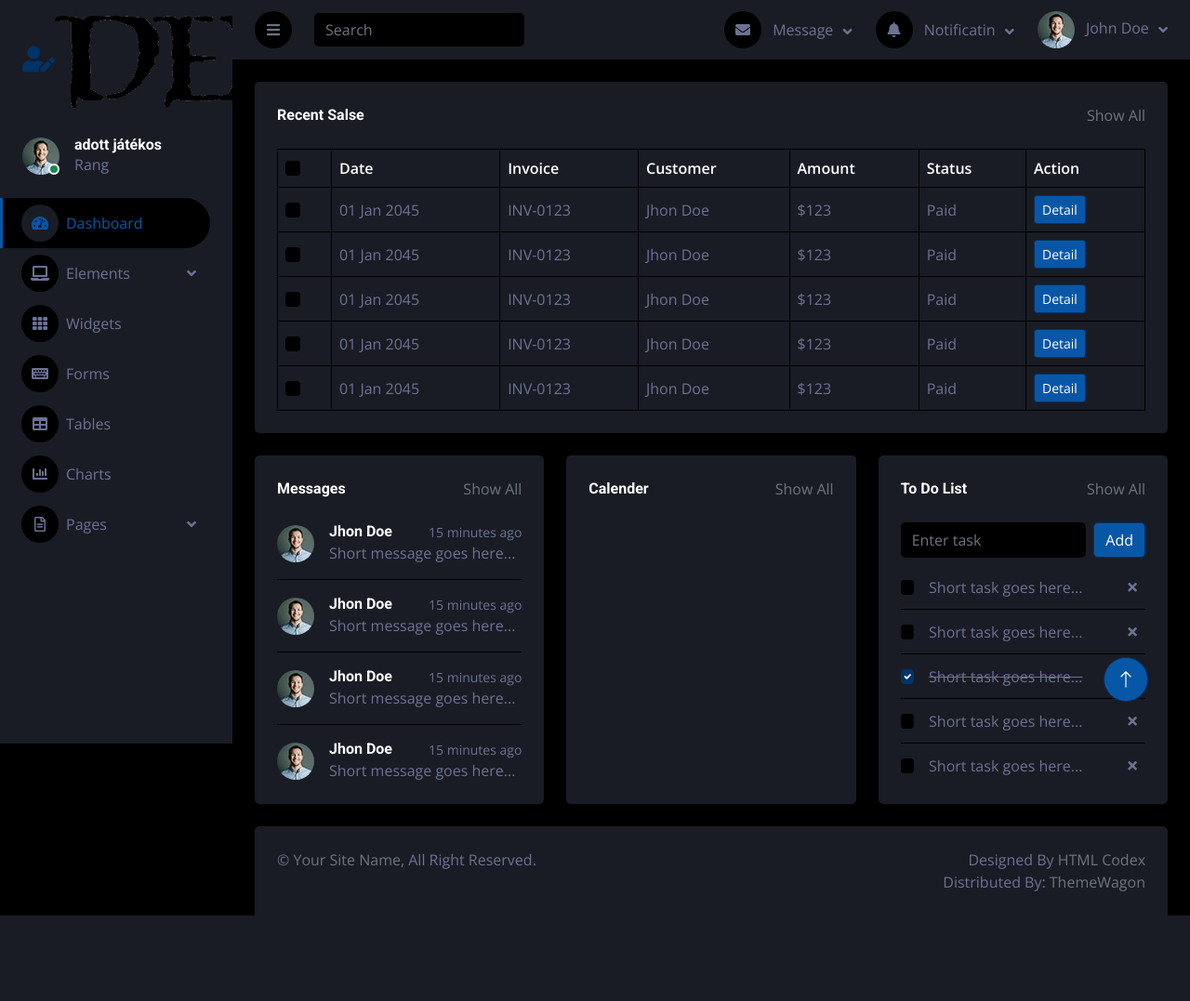
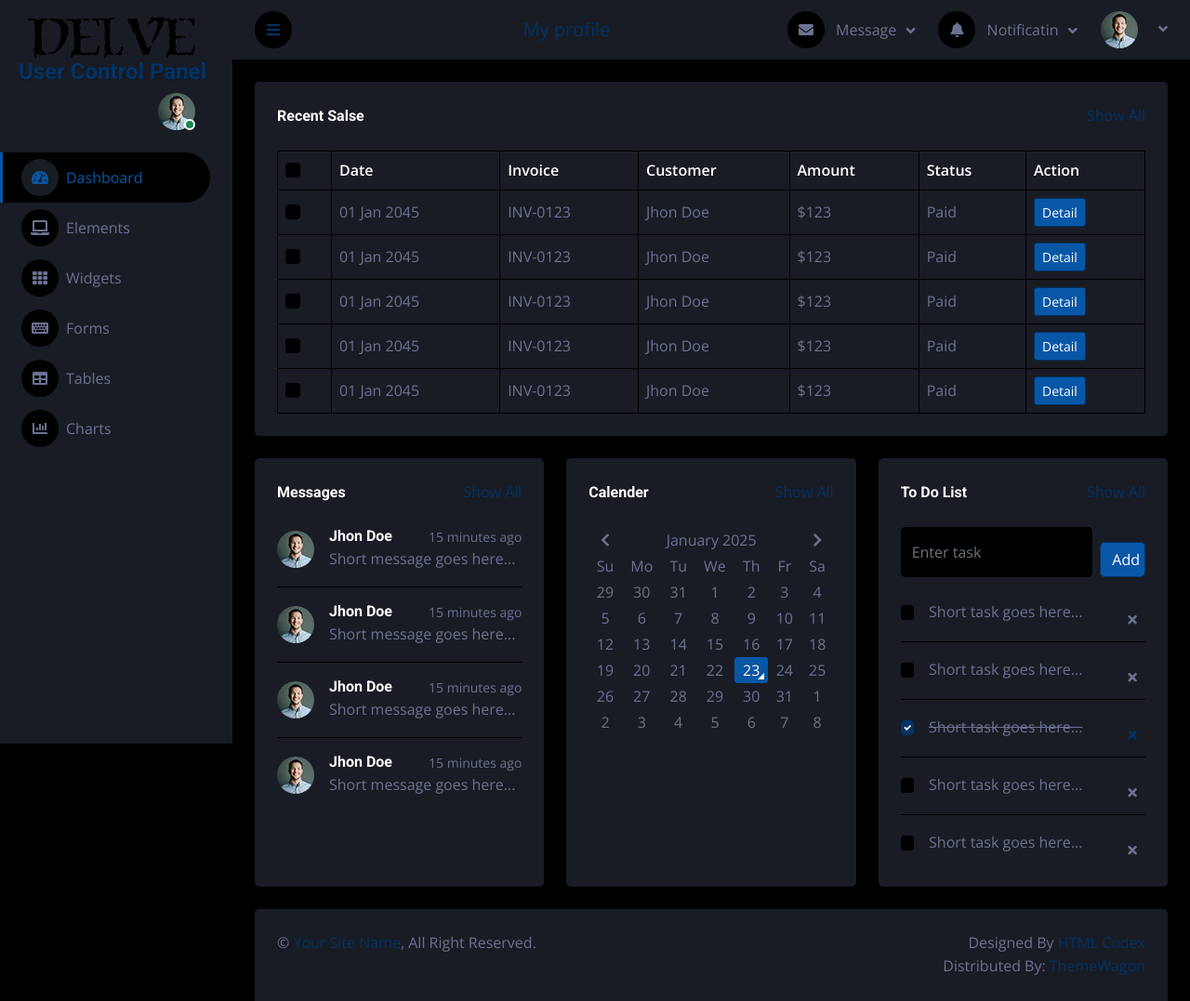
Before and after one commit to LeventeGitHUB2024/DELVE_Project_WebPackage, a PHP site: page /DELVE_Project_WebPackage/UCP.php in a window 1280 px wide. Shown: the whole page at 93% size. Before the commit the page ends 985 px from the top, so only its background shows below. Run offline with PHP 8.4, Linux system fonts and the light colour scheme; the visitor is signed in with stand-in values (Sample User, id 1); data comes from the database, SQL or seed files in the repository; some libraries are stand-ins or nearby versions.

Commit message:
egyéb haladások
design and design ideas take a long time

```diff
--- a/UCP.php
+++ b/UCP.php
@@ -53,40 +53,33 @@ $user = $stmt->fetch(PDO::FETCH_ASSOC);
         <!-- Sidebar Start -->
         <div class="sidebar pe-4 pb-3">
             <nav class="navbar bg-secondary navbar-dark">
-                <a href="#" class="navbar-brand mx-4 mb-3">
-                    <h3 class="text-primary"><i class="fa fa-user-edit me-2"><img src="./img/delve_logo.png" alt="Delve_logo" id="kep"></i>DELVE</h3>
-                </a>
+                <h3 class="text-primary"><img id='delvelogo' src="./img/delve_logo.png" alt="Delve_logo" id="kep"></i>User Control Panel</h3>
+                <a href="#" class="navbar-brand mx-4 mb-3"></a>
                 <div class="d-flex align-items-center ms-4 mb-4">
                     <div class="position-relative">
                         <img class="rounded-circle" src="img/user.jpg" alt="" style="width: 40px; height: 40px;">
                         <div class="bg-success rounded-circle border border-2 border-white position-absolute end-0 bottom-0 p-1"></div>
                     </div>
                     <div class="ms-3">
-                        <h6 class="mb-0">adott játékos</h6>
-                        <span>Rang</span>
+                        <h6 class="mt-3 fs-4"><?php echo htmlspecialchars($user['username']); ?></h6>
                     </div>
                 </div>
                 <div class="navbar-nav w-100">
                     <a href="index.html" class="nav-item nav-link active"><i class="fa fa-tachometer-alt me-2"></i>Dashboard</a>
                     <div class="nav-item dropdown">
-                        <a href="#" class="nav-link dropdown-toggle" data-bs-toggle="dropdown"><i class="fa fa-laptop me-2"></i>Elements</a>
-                        <div class="dropdown-menu bg-transparent border-0">
-                            <a href="button.html" class="dropdown-item">Buttons</a>
-                            <a href="typography.html" class="dropdown-item">Typography</a>
-                            <a href="element.html" class="dropdown-item">Other Elements</a>
-                        </div>
+                        <a href="#" class="nav-link" data-bs-toggle="dropdown"><i class="fa fa-laptop me-2"></i>Elements</a>
                     </div>
                     <a href="widget.html" class="nav-item nav-link"><i class="fa fa-th me-2"></i>Widgets</a>
                     <a href="form.html" class="nav-item nav-link"><i class="fa fa-keyboard me-2"></i>Forms</a>
                     <a href="table.html" class="nav-item nav-link"><i class="fa fa-table me-2"></i>Tables</a>
                     <a href="chart.html" class="nav-item nav-link"><i class="fa fa-chart-bar me-2"></i>Charts</a>
                     <div class="nav-item dropdown">
-                        <a href="#" class="nav-link dropdown-toggle" data-bs-toggle="dropdown"><i class="far fa-file-alt me-2"></i>Pages</a>
+                        <!--<a href="#" class="nav-link dropdown-toggle" data-bs-toggle="dropdown"><i class="far fa-file-alt me-2"></i>Pages</a>
                         <div class="dropdown-menu bg-transparent border-0">
                             <a href="signin.html" class="dropdown-item">Sign In</a>
                             <a href="signup.html" class="dropdown-item">Sign Up</a>
                             <a href="404.html" class="dropdown-item">404 Error</a>
-                            <a href="blank.html" class="dropdown-item">Blank Page</a>
+                            <a href="blank.html" class="dropdown-item">Blank Page</a>-->
                         </div>
                     </div>
                 </div>
@@ -105,9 +98,7 @@ $user = $stmt->fetch(PDO::FETCH_ASSOC);
                 <a href="#" class="sidebar-toggler flex-shrink-0">
                     <i class="fa fa-bars"></i>
                 </a>
-                <form class="d-none d-md-flex ms-4">
-                    <input class="form-control bg-dark border-0" type="search" placeholder="Search">
-                </form>
+                <p id="sitetitle"><p class="mx-auto navbar-brand text-primary">My profile</p></p>
                 <div class="navbar-nav align-items-center ms-auto">
                     <div class="nav-item dropdown">
                         <a href="#" class="nav-link dropdown-toggle" data-bs-toggle="dropdown">
@@ -175,12 +166,11 @@ $user = $stmt->fetch(PDO::FETCH_ASSOC);
                     <div class="nav-item dropdown">
                         <a href="#" class="nav-link dropdown-toggle" data-bs-toggle="dropdown">
                             <img class="rounded-circle me-lg-2" src="img/user.jpg" alt="" style="width: 40px; height: 40px;">
-                            <span class="d-none d-lg-inline-flex">John Doe</span>
+                            <span class="d-none d-lg-inline-flex"><?php echo htmlspecialchars($user['username']); ?></span>
                         </a>
                         <div class="dropdown-menu dropdown-menu-end bg-secondary border-0 rounded-0 rounded-bottom m-0">
-                            <a href="#" class="dropdown-item">My Profile</a>
                             <a href="#" class="dropdown-item">Settings</a>
-                            <a href="#" class="dropdown-item">Log Out</a>
+                            <a href="logout.php" class="dropdown-item">Log Out</a>
                         </div>
                     </div>
                 </div>
@@ -489,7 +479,7 @@ $user = $stmt->fetch(PDO::FETCH_ASSOC);
     <script src="lib/tempusdominus/js/tempusdominus-bootstrap-4.min.js"></script>
 
     <!-- Template Javascript -->
-    <script src="js/main.js"></script>
+    <script src="js/UCPmain.js"></script>
 </body>
 
 </html>
--- a/css/UCPstyle.css
+++ b/css/UCPstyle.css
@@ -287,3 +287,155 @@
     background: var(--dark);
     border-color: var(--primary);
 }
+
+/***  mésik styles.css  ***/
+
+body {
+    line-height: 1.6; /* olvashatóság növelése */
+}
+
+h1, h2, h3 {
+    color: #003366; /* sötétkék szín */
+    text-shadow: 1px 1px 2px rgba(0, 0, 0, 0.2); /* enyhe árnyék */
+}
+
+h3{
+    font-size: 1.5em;
+    margin-left: 20px;
+}
+
+#mainresz{
+    margin-top: 5em;
+    font-size: larger;
+}
+
+p {
+    margin: 10px 0;
+}
+
+a {
+    color: #003366; /* hivatkozások színe */
+    text-decoration: none;
+}
+
+a:hover {
+    text-decoration: none; /* hivatkozások aláhúzása, ha föléjük viszik az egeret */
+}
+
+.ink {
+    color: #003366; /* tinta színe */
+    font-style: italic; /* dőlt betűs stílus */
+}
+
+.logo{
+    display: block;
+    margin: auto;
+}
+
+#thanks{
+    font-size: 23px;
+    text-align: center;
+}
+
+#atiranyitas{
+    text-align: center;
+}
+
+#login{
+    font-size: 30px;
+    color: cadetblue;
+}
+
+#login:hover{
+    color: #003366;
+    text-decoration: none;
+    font-weight: bold;
+}
+
+#wlc{
+    font-size: 70px;
+    text-align: right;
+    font-weight: 600;
+    margin: 1px;
+}
+
+#info{
+    font-size: 30px;
+    text-align: left;
+    font-weight: bold;
+    margin-top: 26px;
+}
+
+/* From Uiverse.io by cssbuttons-io */
+button {
+    font-size: 17px;
+    padding: 1em 2.7em;
+    font-weight: 500;
+    background: #1f2937;
+    color: white;
+    border: none;
+    position: relative;
+    overflow: hidden;
+    border-radius: 0.6em;
+    cursor: pointer;
+    margin-top: 1em;
+    float: right;
+    position: sticky;
+  }
+
+  .gradient {
+    position: absolute;
+    width: 100%;
+    height: 100%;
+    left: 0;
+    top: 0;
+    border-radius: 0.6em;
+    margin-top: -0.25em;
+    background-image: linear-gradient(
+      rgba(0, 0, 0, 0),
+      rgba(0, 0, 0, 0),
+      rgba(0, 0, 0, 0.3)
+    );
+  }
+
+  .label {
+    position: relative;
+    top: -1px;
+  }
+
+  .transition {
+    transition-timing-function: cubic-bezier(0, 0, 0.2, 1);
+    transition-duration: 500ms;
+    background-color: rgba(185, 16, 16, 0.6);
+    border-radius: 9999px;
+    width: 0;
+    height: 0;
+    position: absolute;
+    left: 50%;
+    top: 50%;
+    transform: translate(-50%, -50%);
+  }
+
+  button:hover .transition {
+    width: 14em;
+    height: 14em;
+  }
+
+  button:active {
+    transform: scale(0.97);
+  }
+
+#delvelogo{
+    display: block;
+    float: left;
+    width: 180px;
+    height: 45px;
+    margin-right: 9px;
+    margin-top: 10px;
+    margin-left: 10px;
+}
+
+#sitetitle{
+    text-align: center;
+    margin: auto;
+}
```
Also changed, not shown: css/welcomeStyle.css (+1 -23 lines).
